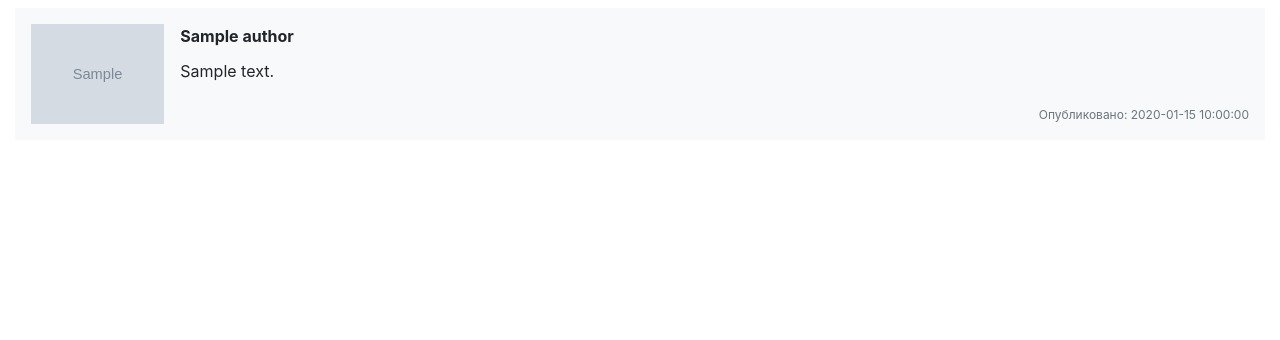
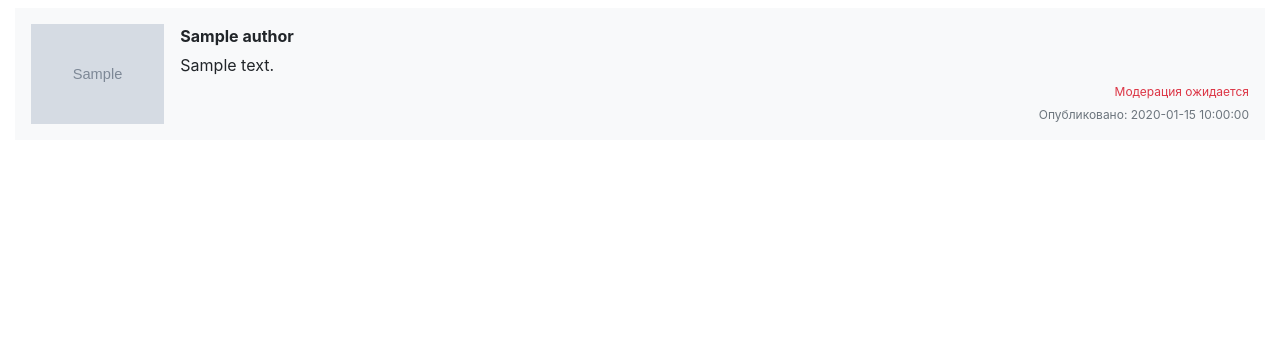
Before and after one commit to olegsv3007/blogcms, a PHP site: template view/templates/comment_card.php in a window 1280 px wide. Shown: the part 97-437 px from the top of the page. Run offline with PHP 8.4, Linux system fonts and the light colour scheme; the template is opened without the code that fills it: most values are stand-ins (such as "Sample title", 1, 10 or a date in 2020); grey boxes marked "Sample" are stand-in pictures; some libraries are stand-ins or nearby versions.

Commit message:
end-comments-public-part

```diff
--- a/view/templates/comment_card.php
+++ b/view/templates/comment_card.php
@@ -5,7 +5,12 @@
     <div class="comment-content p-2 d-flex flex-column justify-content-between flex-fill">
         <div class="comment-author"><b><?=$comment->author->name?></b></div>
         <div class="comment-text"><?=$comment->text?></div>
-        <div class="comment-moderation text-right text-success"><?=$comment->author->is_published ? 'Модерация пройдена' : ''?></div>
+        <?php if ($comment->author->is_published):?>
+        <div class="comment-moderation text-right text-success">Модерация пройдена</div>
+        <?php else:?>
+        <div class="comment-moderation text-right text-danger">Модерация ожидается</div>
+        <?php endif;?>
+
         <div class="comment-date text-right text-muted">Опубликовано: <?=$comment->author->created_at?></div>
     </div>
 </div>
```
